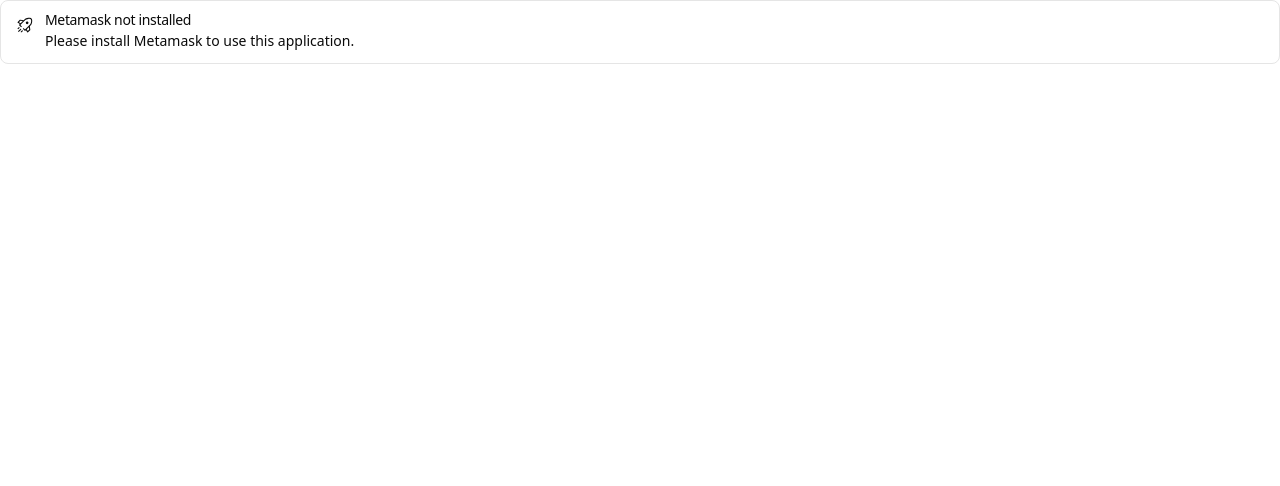
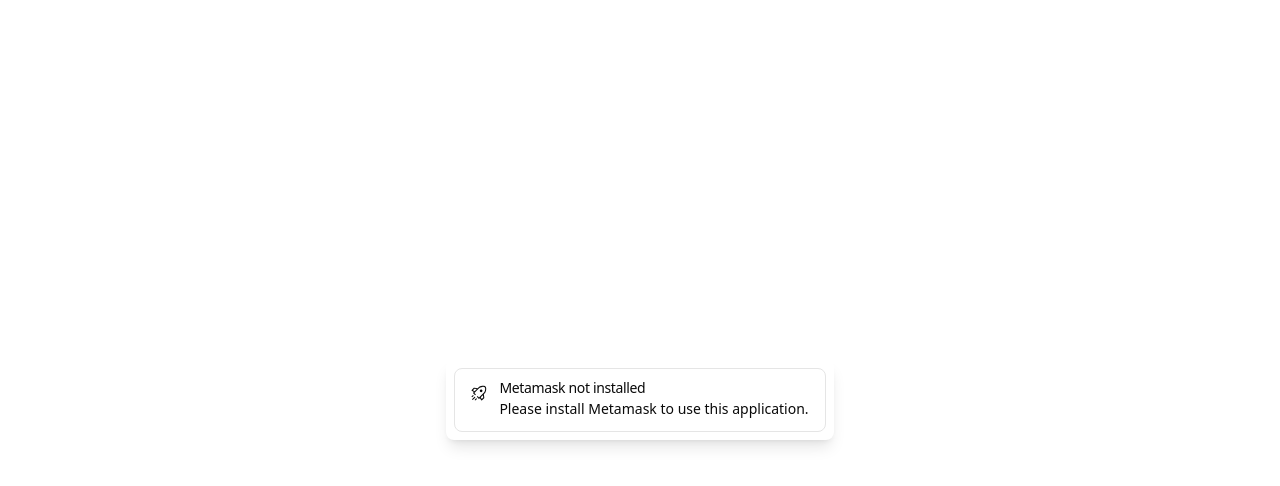
Before and after one commit to Yan-pi/TokenDapp-v2, a React (Vite) app: page / in a window 1280 px wide. Shown: the top 486 px of the page. Built offline with nearby package versions, Linux system fonts and the light colour scheme.

Commit message:
refactor: add alert on the project

```diff
--- a/src/App.tsx
+++ b/src/App.tsx
@@ -78,7 +78,8 @@
   // If no provider was set, that means metamask is not active or not installed
   if (!provider) {
     return (
-      <div>
+      <div className="flex justify-center items-center h-screen">
+        <div className="bg-white rounded-lg p-2 shadow-lg">
           <Alert>
             <RocketIcon className="h-4 w-4" />
             <AlertTitle>Metamask not installed</AlertTitle>
@@ -86,6 +87,7 @@
               Please install Metamask to use this application.
             </AlertDescription>
           </Alert>
+        </div>
       </div>
     );
   }
```
Lines whose indentation alone changed are shown as unchanged.
